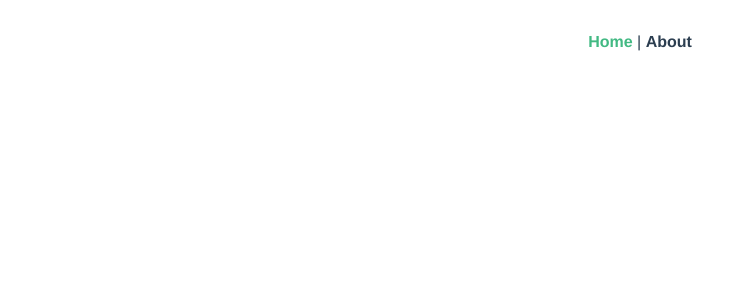
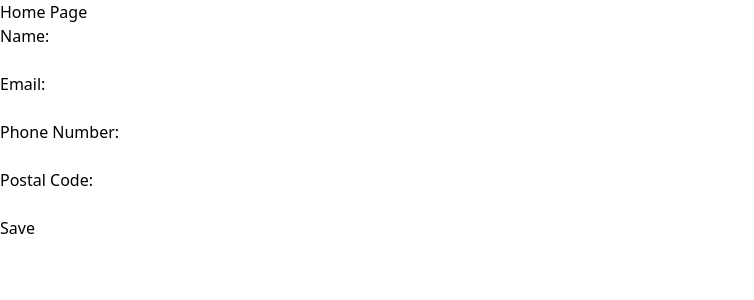
Before and after one commit to acarmonabelmonte/random-user-api-vue, a Vue app: page / in a window 1280 px wide. Shown: the top 300 px of the page, without its empty margins (0-754 px from the left). Built offline with nearby package versions, Linux system fonts and the light colour scheme; no server answers.

Commit message:
RandomUsers page and LoginForm component created :hammer:

```diff
--- a/src/App.vue
+++ b/src/App.vue
@@ -1,32 +1,5 @@
 <template>
   <div id="app">
-    <div id="nav">
-      <router-link to="/">Home</router-link> |
-      <router-link to="/about">About</router-link>
-    </div>
-    <router-view/>
+    <router-view />
   </div>
 </template>
-
-<style>
-#app {
-  font-family: Avenir, Helvetica, Arial, sans-serif;
-  -webkit-font-smoothing: antialiased;
-  -moz-osx-font-smoothing: grayscale;
-  text-align: center;
-  color: #2c3e50;
-}
-
-#nav {
-  padding: 30px;
-}
-
-#nav a {
-  font-weight: bold;
-  color: #2c3e50;
-}
-
-#nav a.router-link-exact-active {
-  color: #42b983;
-}
-</style>
--- /dev/null
+++ b/src/components/Form/LoginForm.vue
@@ -0,0 +1,39 @@
+<template>
+  <form @submit.prevent="login">
+    <label>Name:</label><br />
+    <input type="text" v-model="user.name" /><br />
+    <label>Email:</label><br />
+    <input type="text" v-model="user.email" /><br />
+    <label>Phone Number:</label><br />
+    <input type="text" v-model="user.phone_number" /><br />
+    <label>Postal Code:</label><br />
+    <input type="text" v-model="user.postal_code" /><br />
+    <button type="submit">Save</button>
+  </form>
+</template>
+
+<script>
+import { mapActions } from "vuex";
+
+export default {
+  data() {
+    return {
+      user: {
+        name: "",
+        email: "",
+        phone_number: "",
+        postal_code: "",
+      },
+    };
+  },
+  methods: {
+    ...mapActions({
+      loginUser: "users/login",
+    }),
+    login() {
+      this.loginUser(this.user);
+      this.$router.push("/random-users");
+    },
+  },
+};
+</script>
--- a/src/components/HelloWorld.vue
+++ /dev/null
@@ -1,61 +0,0 @@
-<template>
-  <div class="hello">
-    <h1>{{ msg }}</h1>
-    <p>
-      For a guide and recipes on how to configure / customize this project,<br>
-      check out the
-      <a href="https://cli.vuejs.org" target="_blank" rel="noopener">vue-cli documentation</a>.
-    </p>
-    <h3>Installed CLI Plugins</h3>
-    <ul>
-      <li><a href="https://github.com/vuejs/vue-cli/tree/dev/packages/%40vue/cli-plugin-babel" target="_blank" rel="noopener">babel</a></li>
-      <li><a href="https://github.com/vuejs/vue-cli/tree/dev/packages/%40vue/cli-plugin-router" target="_blank" rel="noopener">router</a></li>
-      <li><a href="https://github.com/vuejs/vue-cli/tree/dev/packages/%40vue/cli-plugin-vuex" target="_blank" rel="noopener">vuex</a></li>
-      <li><a href="https://github.com/vuejs/vue-cli/tree/dev/packages/%40vue/cli-plugin-eslint" target="_blank" rel="noopener">eslint</a></li>
-      <li><a href="https://github.com/vuejs/vue-cli/tree/dev/packages/%40vue/cli-plugin-unit-jest" target="_blank" rel="noopener">unit-jest</a></li>
-    </ul>
-    <h3>Essential Links</h3>
-    <ul>
-      <li><a href="https://vuejs.org" target="_blank" rel="noopener">Core Docs</a></li>
-      <li><a href="https://forum.vuejs.org" target="_blank" rel="noopener">Forum</a></li>
-      <li><a href="https://chat.vuejs.org" target="_blank" rel="noopener">Community Chat</a></li>
-      <li><a href="https://twitter.com/vuejs" target="_blank" rel="noopener">Twitter</a></li>
-      <li><a href="https://news.vuejs.org" target="_blank" rel="noopener">News</a></li>
-    </ul>
-    <h3>Ecosystem</h3>
-    <ul>
-      <li><a href="https://router.vuejs.org" target="_blank" rel="noopener">vue-router</a></li>
-      <li><a href="https://vuex.vuejs.org" target="_blank" rel="noopener">vuex</a></li>
-      <li><a href="https://github.com/vuejs/vue-devtools#vue-devtools" target="_blank" rel="noopener">vue-devtools</a></li>
-      <li><a href="https://vue-loader.vuejs.org" target="_blank" rel="noopener">vue-loader</a></li>
-      <li><a href="https://github.com/vuejs/awesome-vue" target="_blank" rel="noopener">awesome-vue</a></li>
-    </ul>
-  </div>
-</template>
-
-<script>
-export default {
-  name: 'HelloWorld',
-  props: {
-    msg: String
-  }
-}
-</script>
-
-<!-- Add "scoped" attribute to limit CSS to this component only -->
-<style scoped>
-h3 {
-  margin: 40px 0 0;
-}
-ul {
-  list-style-type: none;
-  padding: 0;
-}
-li {
-  display: inline-block;
-  margin: 0 10px;
-}
-a {
-  color: #42b983;
-}
-</style>
--- a/src/router/index.js
+++ b/src/router/index.js
@@ -1,6 +1,7 @@
 import Vue from 'vue'
 import VueRouter from 'vue-router'
 import Home from '../views/Home.vue'
+import RandomUsers from '../views/RandomUsers.vue'
 
 Vue.use(VueRouter)
 
@@ -9,6 +10,11 @@ const routes = [
     path: '/',
     name: 'Home',
     component: Home
+  },
+  {
+    path: '/random-users',
+    name: 'RandomUsers',
+    component: RandomUsers
   },
 ]
 
--- a/src/store/modules/users.js
+++ b/src/store/modules/users.js
@@ -3,21 +3,21 @@ import axios from 'axios';
 const uri = `${process.env.VUE_APP_API_URL}`;
 
 const state = {
-    loginUser: {},
+    currentUser: null,
     randomUsers: [],
-    randomUserSelected: {}
+    randomUserSelected: null
 };
 
 const actions = {
     login({
         commit
     }, userData) {
-        commit('setLocalUser', userData);
+        commit('setCurrentUser', userData);
     },
     logout({
         commit
     }) {
-        commit('setLocalUser', {});
+        commit('setCurrentUser', null);
     },
     async getRandomUsers({
         commit
@@ -32,7 +32,7 @@ const actions = {
 }
 
 const mutations = {
-    setLocalUser: (state, loginUser) => state.loginUser = loginUser,
+    setCurrentUser: (state, currentUser) => state.currentUser = currentUser,
     setRandomUsers: (state, randomUsers) => state.randomUsers = randomUsers,
     setRandomUserSelected: (state, randomUserSelected) => state.localUser = randomUserSelected,
 }
--- a/src/views/Home.vue
+++ b/src/views/Home.vue
@@ -1,28 +1,16 @@
 <template>
-  <div class="home"></div>
+  <div class="home">
+    <h1>Home Page</h1>
+    <LoginForm />
+  </div>
 </template>
 
 <script>
-// @ is an alias to /src
-// import HelloWorld from '@/components/HelloWorld.vue'
-import { mapActions } from "vuex";
+import LoginForm from "@/components/Form/LoginForm.vue";
 export default {
   name: "Home",
   components: {
-    // HelloWorld
-  },
-  methods: {
-    ...mapActions({
-      getRandomUsers: "users/getRandomUsers",
-    }),
-  },
-  mounted() {
-    this.getRandomUsers();
-  },
-  computed: {
-    randomUsers() {
-      return this.$store.state.users.randomUsers;
-    },
+    LoginForm,
   },
 };
 </script>
--- /dev/null
+++ b/src/views/RandomUsers.vue
@@ -0,0 +1,32 @@
+<template>
+  <div class="random-users">
+    <h1>RandomUsers</h1>
+    <p>{{ currentUser }}</p>
+    <br />
+    <p>{{ randomUsers }}</p>
+  </div>
+</template>
+
+<script>
+import { mapActions } from "vuex";
+export default {
+  name: "RandomUsers",
+  components: {},
+  methods: {
+    ...mapActions({
+      getRandomUsers: "users/getRandomUsers",
+    }),
+  },
+  mounted() {
+    this.getRandomUsers();
+  },
+  computed: {
+    randomUsers() {
+      return this.$store.state.users.randomUsers;
+    },
+    currentUser() {
+      return this.$store.state.users.currentUser;
+    },
+  },
+};
+</script>
```
